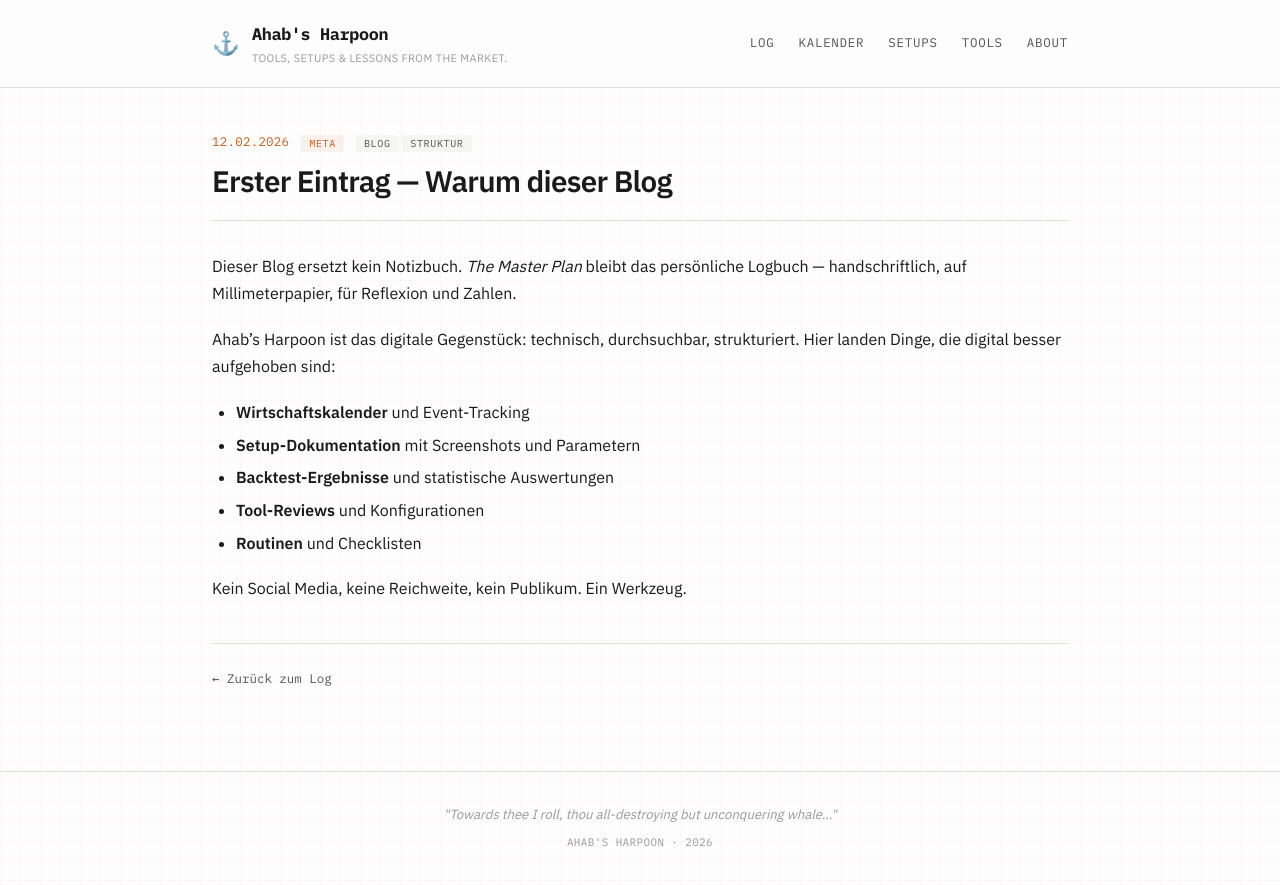
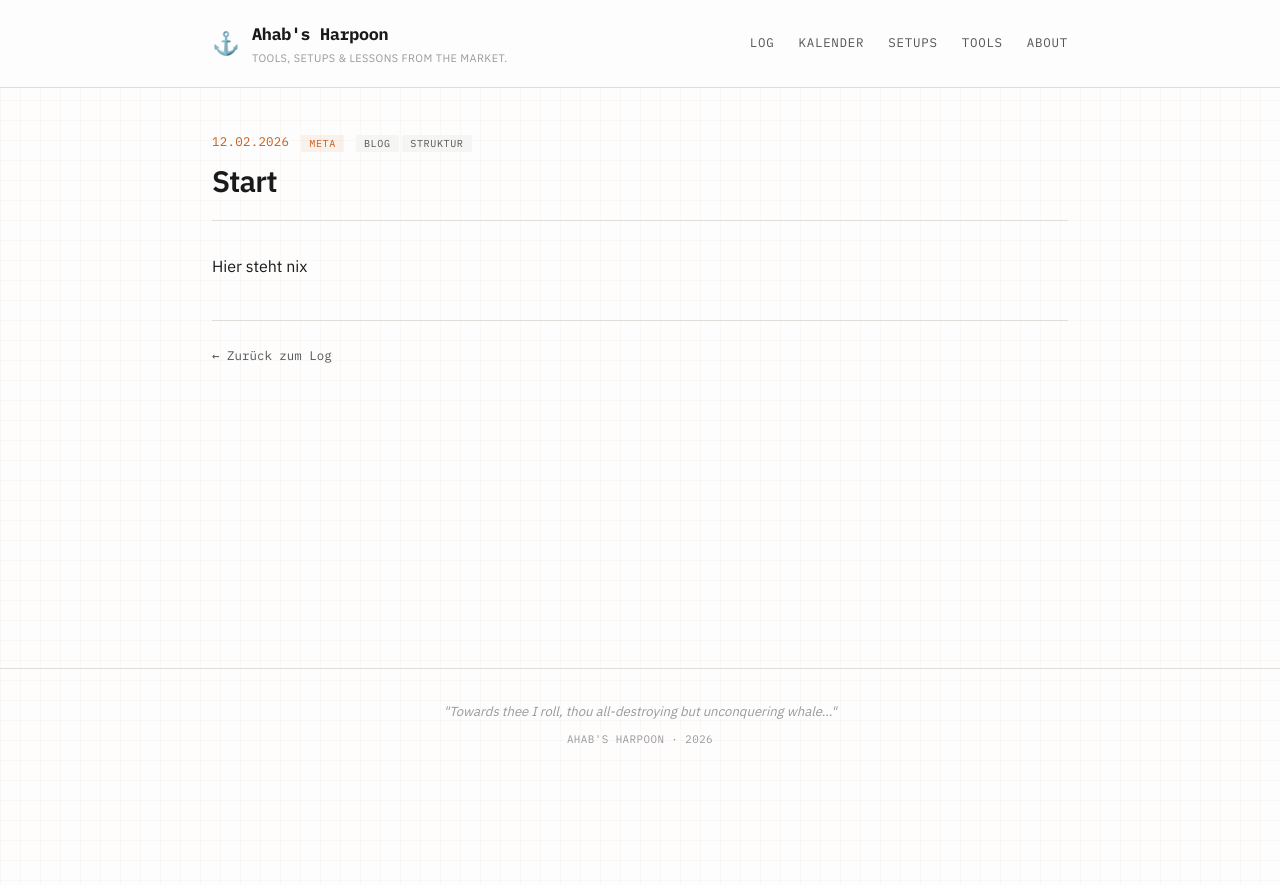
Before and after one commit to hobabu/ahabsharpoon, a Jekyll site: the page built from _posts/2026-02-12-erster-eintrag.md, in a window 1280 px wide. Shown: the top 885 px of the page. Built offline with Jekyll 4.4.1, drawn with Linux system fonts in a browser that asks for light colours.

Commit message:
Change blog title and clear introductory text
Updated the title and removed the blog introduction content.

```diff
--- a/_posts/2026-02-12-erster-eintrag.md
+++ b/_posts/2026-02-12-erster-eintrag.md
@@ -1,18 +1,8 @@
 ---
-title: "Erster Eintrag — Warum dieser Blog"
+title: "Start"
 date: 2026-02-12
 categories: [meta]
 tags: [blog, struktur]
 ---
 
-Dieser Blog ersetzt kein Notizbuch. *The Master Plan* bleibt das persönliche Logbuch — handschriftlich, auf Millimeterpapier, für Reflexion und Zahlen.
-
-Ahab's Harpoon ist das digitale Gegenstück: technisch, durchsuchbar, strukturiert. Hier landen Dinge, die digital besser aufgehoben sind:
-
-- **Wirtschaftskalender** und Event-Tracking
-- **Setup-Dokumentation** mit Screenshots und Parametern
-- **Backtest-Ergebnisse** und statistische Auswertungen
-- **Tool-Reviews** und Konfigurationen
-- **Routinen** und Checklisten
-
-Kein Social Media, keine Reichweite, kein Publikum. Ein Werkzeug.
+Hier steht nix
```
